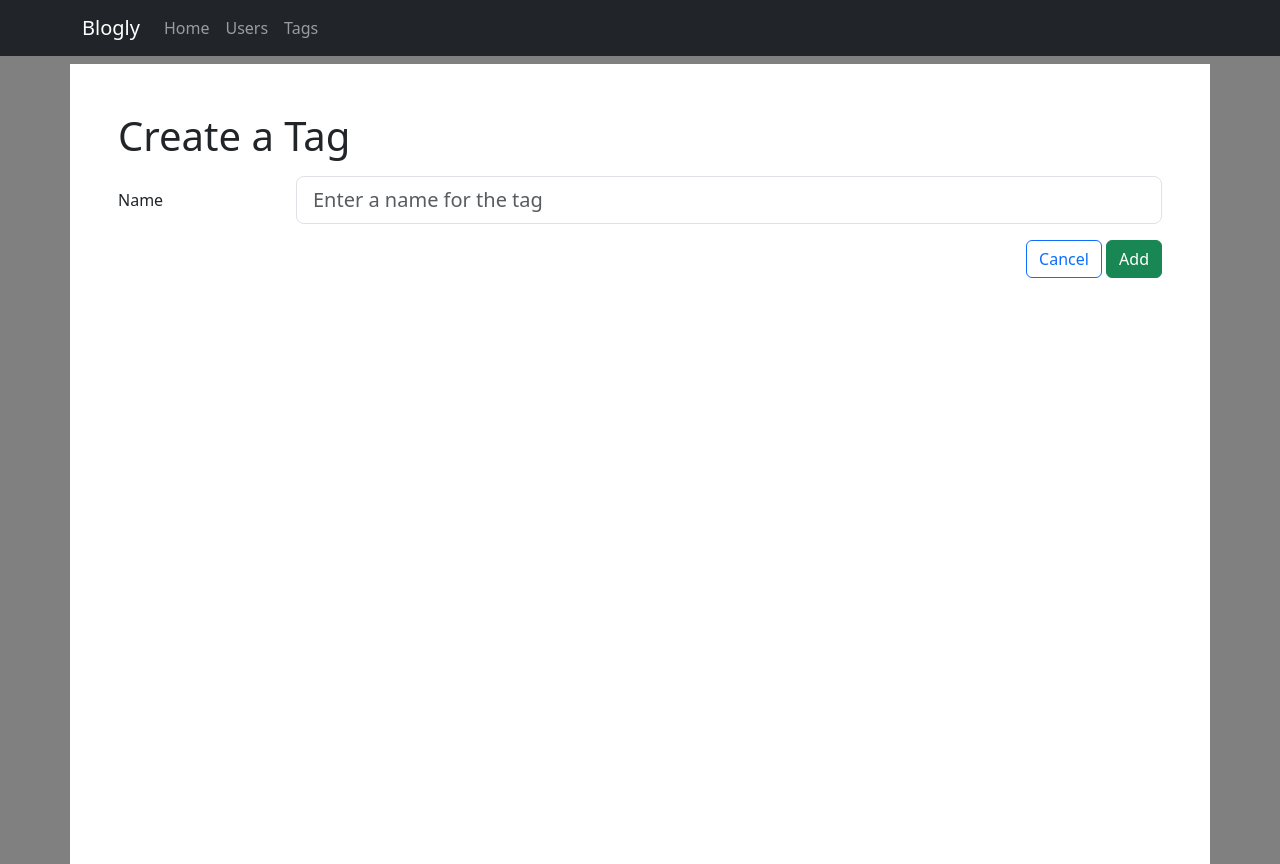
After one commit to MCollazo12/SQLAlchemy-Exercise-Part-One-, a Flask app: page /tags/new in a window 1280 px wide. The commit adds this page. Run offline with Flask 3, Linux system fonts and the light colour scheme.

Commit message:
added many to many exercise functions

```diff
--- a/app.py
+++ b/app.py
@@ -1,5 +1,5 @@
 from flask import Flask, request, redirect, render_template, flash, session
-from models import db, connect_db, User, Post
+from models import db, connect_db, User, Post, Tag, PostTag
 from datetime import datetime
 
 app = Flask(__name__)
@@ -10,6 +10,8 @@ app.config["SQLALCHEMY_TRACK_MODIFICATIONS"] = False
 app.config["SQLALCHEMY_ECHO"] = True
 
 connect_db(app)
+# with app.app_context():
+#     db.create_all()
 
 
 @app.route("/")
@@ -22,12 +24,12 @@ def list_users():
     """List users and show add form."""
 
     users = User.query.all()
-    return render_template("users_list.html", users=users)
+    return render_template("/users/users_list.html", users=users)
 
 
 @app.route("/users/new")
 def show_forms():
-    return render_template("new_user_form.html")
+    return render_template("/users/new_user_form.html")
 
 
 @app.route("/users/new", methods=["POST"])
@@ -63,7 +65,7 @@ def show_user(user_id):
     """Show info on a single user."""
 
     user = User.query.get_or_404(user_id)
-    return render_template("detail.html", user=user)
+    return render_template("/users/detail.html", user=user)
 
 
 # Route to show the edit page for a user
@@ -153,14 +155,16 @@ def show_post(post_id):
     """Show a single post"""
 
     post = Post.query.get_or_404(post_id)
-    return render_template("post_detail.html", post=post)
+    return render_template("/posts/post_detail.html", post=post)
 
 
 @app.route("/posts/<int:post_id>/edit")
 def show_post_edits(post_id):
     """Show form to edit a post or return back to user page"""
+
     post = Post.query.get_or_404(post_id)
-    return render_template("edit_post.html", post=post)
+    tags = Tag.query.all()
+    return render_template("/posts/edit_post.html", post=post, tags=tags)
 
 
 @app.route("/posts/<int:post_id>/edit", methods=["POST"])
@@ -168,16 +172,20 @@ def process_post_edits(post_id):
     """Handle editing of a post. Redirect back to post view."""
 
     post = Post.query.get_or_404(post_id)
-
     post.tile = request.form["title"]
     post.content = request.form["content"]
 
+    tag_ids = [int(num) for num in request.form.getlist("tags")]
+    post.tags = Tag.query.filter(Tag.id.in_(tag_ids)).all()
+
+    db.session.add(post)
     db.session.commit()
+    flash("Post edited successfully!", "success")
 
-    flash("Post edited successfully!", "success")
     return redirect(f"/posts/{post_id}")
 
-@app.route("/posts/<int:post_id>/delete", methods=['POST'])
+
+@app.route("/posts/<int:post_id>/delete", methods=["POST"])
 def delete_post(post_id):
     """Delete the user's post"""
     post = Post.query.get_or_404(post_id)
@@ -186,3 +194,81 @@ def delete_post(post_id):
 
     flash("Post deleted successfully!", "success")
     return redirect(f"/users/{post.user_key}")
+
+
+# -------------------------------- Tag Routes ---------------------------------------
+@app.route("/tags")
+def list_tags():
+    """Lists all tags, with links to the tag detail page."""
+
+    tags = Tag.query.all()
+    return render_template("/tags/tags_list.html", tags=tags)
+
+
+@app.route("/tags/<int:tag_id>")
+def tag_detail(tag_id):
+    """Show detail about a tag with links to edit form and to delete."""
+
+    tag = Tag.query.get_or_404(tag_id)
+    return render_template("/tags/tag_detail.html", tag=tag)
+
+
+@app.route("/tags/new")
+def add_tag():
+    """Shows a form to add a new tag."""
+
+    posts = Post.query.all()
+
+    return render_template("/tags/new_tag_form.html", posts=posts)
+
+
+@app.route("/tags/new", methods=["POST"])
+def add_tag_handler():
+    """Handle new tag form submission."""
+
+    post_ids = [int(num) for num in request.form.getlist("posts")]
+    posts = Post.query.filter(Post.id.in_(post_ids)).all()
+    new_tag = Tag(name=request.form["tag-name"], posts=posts)
+
+    db.session.add(new_tag)
+    db.session.commit()
+    flash(f"Tag '{new_tag.name}' added.", "success")
+
+    return redirect("/tags")
+
+
+@app.route("/tags/<int:tag_id>/edit")
+def show_tag_edit_form(tag_id):
+    """Show a form to edit an existing tag"""
+
+    tag = Tag.query.get_or_404(tag_id)
+    posts = Post.query.all()
+    return render_template("tags/tag_edit.html", tag=tag, posts=posts)
+
+
+@app.route("/tags/<int:tag_id>/edit", methods=["POST"])
+def handle_tag_edit_form(tag_id):
+    """Handle tag edit form submission"""
+
+    tag = Tag.query.get_or_404(tag_id)
+    tag.name = request.form["tag-name"]
+    post_ids = [int(num) for num in request.form.getlist("posts")]
+    tag.posts = Post.query.filter(Post.id.in_(post_ids)).all()
+
+    db.session.add(tag)
+    db.session.commit()
+    flash(f"Tag '{tag.name}' was edited.")
+
+    return redirect("/tags")
+
+
+@app.route("/tags/<int:tag_id>/delete", methods=["POST"])
+def delete_tag(tag_id):
+    """Handle the deletion of an existing tag"""
+
+    tag = Tag.query.get_or_404(tag_id)
+    db.session.delete(tag)
+    db.session.commit()
+    flash(f"Tag '{tag.name}' deleted.")
+
+    return redirect("/tags")
--- a/templates/base.html
+++ b/templates/base.html
@@ -5,48 +5,48 @@
     <meta http-equiv="X-UA-Compatible" content="IE=edge" />
     <meta name="viewport" content="width=device-width, initial-scale=1.0" />
     <title>{% block title %}Blogly{% endblock %}</title>
-    <!-- Link to Bootstrap CSS -->
     <link
       href="https://cdn.jsdelivr.net/npm/bootstrap@5.3.2/dist/css/bootstrap.min.css"
       rel="stylesheet"
     />
-    <!-- Custom styles -->
     <style>
       body {
         padding-top: 4rem;
+        background-color: grey;
+        height: 100%;
       }
     </style>
   </head>
   <body>
     <!-- Navbar -->
-    <nav class="navbar navbar-expand-md navbar-dark bg-dark fixed-top">
+
+    <nav class="navbar navbar-expand navbar-dark bg-dark fixed-top">
       <div class="container">
-        <a href="/users" class="navbar-brand" href="#">Blogly</a>
-        <button
-          class="navbar-toggler"
-          type="button"
-          data-toggle="collapse"
-          data-target="#navbarCollapse"
-          aria-controls="navbarCollapse"
-          aria-expanded="false"
-          aria-label="Toggle navigation"
-        >
-          <span class="navbar-toggler-icon"></span>
-        </button>
-        <div class="collapse navbar-collapse" id="navbarCollapse">
-          <ul class="navbar-nav mr-auto">
-            <!-- Add your navigation links here -->
+        <a class="navbar-brand">Blogly</a>
+        <div class="collapse navbar-collapse" id="bloglyNavbar">
+          <ul class="navbar-nav">
+            <li class="nav-item">
+              <a class="nav-link">Home</a>
+            </li>
+            <li class="nav-item">
+              <a href="/users" class="nav-link" href="#">Users</a>
+            </li>
+            <li class="nav-item">
+              <a href="/tags" class="nav-link">Tags</a>
+            </li>
           </ul>
         </div>
       </div>
     </nav>
 
     <!-- Content -->
-    <div class="container mt-5">
+    <div class="container-md bg-white p-5" style="height: 100vh;">
       {% with messages = get_flashed_messages(with_categories=true) %} {% if
-      messages %} {% for category, message in messages %}
-      <div class="alert alert-{{ category }}">{{ message }}</div>
-      {% endfor %} {% endif %} {% endwith %} {% block content %}{% endblock %}
+      messages %}
+      <ul class="flashes"></ul>
+      {% for category, message in messages %}
+      <p class="alert alert-{{ category }}">{{ message }}</p>
+      {% endfor %} {% endif %} {% endwith %} {% block content %} {% endblock %}
     </div>
 
     <!-- Bootstrap JS and dependencies -->
--- /dev/null
+++ b/templates/tags/new_tag_form.html
@@ -0,0 +1,41 @@
+{% extends 'base.html' %}
+
+{% block content %}
+<h1 class="mb-3">Create a Tag</h1>
+<form action="/tags/new" method="POST">
+  <div class="form-group row">
+    <label for="tag-name" class="col-sm-2 col-form-label d-flex align-items-center">Name
+    </label>
+    <div class="col-sm-10">
+      <input
+        type="text"
+        class="form-control form-control-lg"
+        id="tag-name"
+        name="tag-name"
+        placeholder="Enter a name for the tag"
+      />
+    </div>
+    <!-- <p>Posts</p>
+    <div class="form-check form-group row">
+        {% for post in posts %}
+            <input
+                type="checkbox"
+                class="form-input"
+                id="post_{{post.id}}"
+                value="{{post.id}}"
+                name="posts">
+            <label
+                class="form-check-label"
+                for="post_{{post.id}}"> {{post.title}}
+            </label>
+        {% endfor %}
+    </div>
+  </div> -->
+   <div class="d-flex">
+    <div class="ms-auto mr-3 mt-3">
+      <a href="/tags" class="btn btn-outline-primary">Cancel</a>
+      <button type="submit" class="btn btn-success">Add</button>
+    </div>
+  </div>
+</form>
+{% endblock %}
```
Also changed, not shown: models.py (+19 -5 lines), templates/detail.html (deleted, +0 -39 lines), templates/edit_post.html (deleted, +0 -39 lines), templates/post_detail.html (deleted, +0 -28 lines), templates/posts/edit_post.html (added, +56 -0 lines), templates/posts/post_detail.html (added, +40 -0 lines), templates/tags/tag_detail.html (added, +25 -0 lines), templates/tags/tag_edit.html (added, +26 -0 lines), templates/tags/tags_list.html (added, +14 -0 lines), templates/users/detail.html (added, +40 -0 lines), templates/users/edit_user_form.html (renamed from templates/edit_user_form.html), templates/users/new_post_form.html (renamed from templates/new_post_form.html), templates/users/new_user_form.html (renamed from templates/new_user_form.html), templates/users/users_list.html (renamed from templates/users_list.html).
